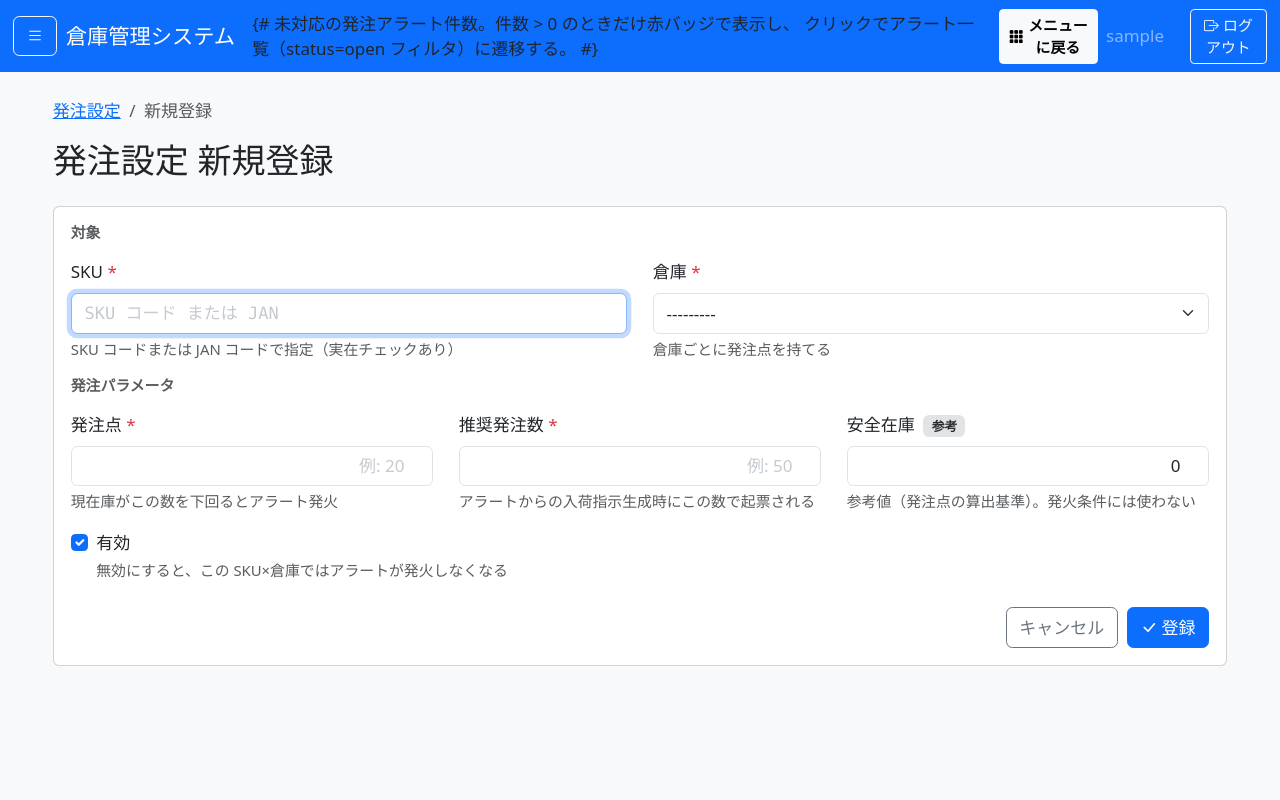
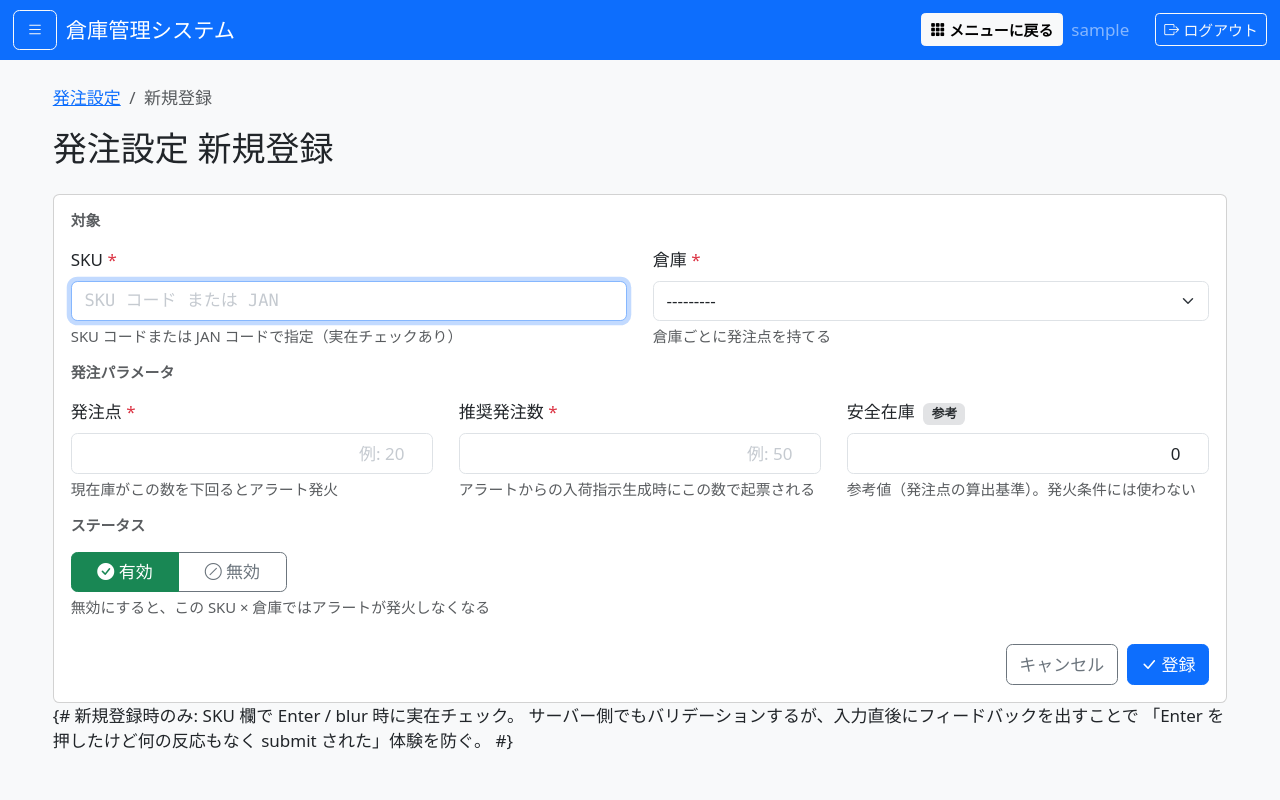
Before and after one commit to Dev-komaki789/wms, a Django app: page /stock/reorder-settings/new/ in a window 1280 px wide. Run offline with Django 5.2, Linux system fonts and the light colour scheme; the visitor is signed in with stand-in values (Sample User, id 1); data that the repository does not hold is empty.

Commit message:
発注アラート機能の指摘対応6点
(1) base.html の複数行 {# #} をヘッダーに出していたバグを1行化
(2) 発注設定 / 発注アラートのアイコンを fill 版から線画版に変更し他画面と統一
    （bi-bell-fill → bi-bell、bi-exclamation-octagon-fill → bi-exclamation-octagon）
(3) 発注設定一覧の SKU 列 130px、倉庫列 110px に固定し横スペースを節約
    倉庫セル内容も倉庫コードのみ表示、倉庫名は title 属性に
(4) 発注設定フォームの「有効」を他マスタと同じ StatusToggleWidget に統一
    （Bootstrap btn-check のセグメンテッドボタン）
(5) SKU 入力欄で Enter / blur 時に SkuLookupAPIView で実在チェックする JS を
    新規登録画面に追加。サーバー側バリデーションは元から正しいが、
    「Enter を押したけど無反応で submit された」体験を防ぐ。
    Enter で送信せず、まず実在チェックして✓/✗を即時表示する
(6) ★主バグ★ シグナルが StockMovement.post_save で発火していたため、
    その時点ではまだ StockBalance.save() が走っておらず古い値で集計され、
    発注点割れを検知できていなかった。StockBalance.post_save に切り替え。
    post_save 時点では DB 反映済みなので集計が正しい値になる。

Co-Authored-By: Claude Opus 4.7 <noreply@anthropic.com>

```diff
--- a/stock/forms.py
+++ b/stock/forms.py
@@ -6,6 +6,7 @@ from django.utils import timezone
 
 from masters.models import Area, Location, Sku, Warehouse
 from masters.utils import get_current_warehouse
+from masters.widgets import StatusToggleWidget
 
 from .models import SkuReorderSetting, StockBalance, StocktakeItem, StocktakeSession
 
@@ -589,7 +590,7 @@ class SkuReorderSettingForm(forms.ModelForm):
     class Meta:
         model = SkuReorderSetting
         fields = ['warehouse', 'reorder_point', 'reorder_qty', 'safety_stock', 'is_active']
-        labels = {'is_active': '有効'}
+        labels = {'is_active': 'ステータス'}
         widgets = {
             'warehouse': forms.Select(attrs={'class': 'form-select'}),
             'reorder_point': forms.NumberInput(
@@ -601,7 +602,8 @@ class SkuReorderSettingForm(forms.ModelForm):
             'safety_stock': forms.NumberInput(
                 attrs={'class': 'form-control text-end', 'min': '0', 'placeholder': '例: 10'}
             ),
-            'is_active': forms.CheckboxInput(attrs={'class': 'form-check-input'}),
+            # 他マスタと同じ btn-check セグメンテッドボタン
+            'is_active': StatusToggleWidget(),
         }
 
     def __init__(self, *args, **kwargs):
--- a/templates/a/base.html
+++ b/templates/a/base.html
@@ -102,14 +102,13 @@
       {% endif %}
       <ul class="navbar-nav ms-auto align-items-center flex-row gap-2">
         {% if user.is_authenticated %}
-          {# 未対応の発注アラート件数。件数 > 0 のときだけ赤バッジで表示し、
-             クリックでアラート一覧（status=open フィルタ）に遷移する。 #}
+          {# 未対応アラート件数（>0 のときだけ表示。クリックで一覧へ）。 #}
           {% if open_reorder_alerts_count %}
           <li class="nav-item">
             <a class="btn btn-warning btn-sm position-relative d-inline-flex align-items-center"
                href="{% url 'stock:reorder_alert_list' %}?status=open"
                title="未対応の発注アラート">
-              <i class="bi bi-exclamation-octagon-fill"></i>
+              <i class="bi bi-exclamation-octagon"></i>
               <span class="position-absolute top-0 start-100 translate-middle badge rounded-pill bg-danger">
                 {{ open_reorder_alerts_count }}
                 <span class="visually-hidden">件の未対応アラート</span>
@@ -235,10 +234,10 @@
           <i class="bi bi-clock-history me-2"></i>入出庫履歴照会
         </a>
         <a href="{% url 'stock:reorder_setting_list' %}" class="list-group-item list-group-item-action">
-          <i class="bi bi-bell-fill me-2"></i>発注設定
+          <i class="bi bi-bell me-2"></i>発注設定
         </a>
         <a href="{% url 'stock:reorder_alert_list' %}?status=open" class="list-group-item list-group-item-action d-flex align-items-center">
-          <i class="bi bi-exclamation-octagon-fill me-2"></i>発注アラート照会
+          <i class="bi bi-exclamation-octagon me-2"></i>発注アラート照会
           {% if open_reorder_alerts_count %}
             <span class="badge bg-danger rounded-pill ms-auto">{{ open_reorder_alerts_count }}</span>
           {% endif %}
--- a/templates/a/home.html
+++ b/templates/a/home.html
@@ -111,8 +111,8 @@
   {% if not is_handheld_worker %}
   {% include 'a/_menu_card.html' with url='stock:inquiry' icon='bi-list-stars' label='在庫照会' %}
   {% include 'a/_menu_card.html' with url='stock:movement_inquiry' icon='bi-clock-history' label='入出庫履歴照会' %}
-  {% include 'a/_menu_card.html' with url='stock:reorder_setting_list' icon='bi-bell-fill' label='発注設定' %}
-  {% include 'a/_menu_card.html' with url='stock:reorder_alert_list' icon='bi-exclamation-octagon-fill' label='発注アラート照会' %}
+  {% include 'a/_menu_card.html' with url='stock:reorder_setting_list' icon='bi-bell' label='発注設定' %}
+  {% include 'a/_menu_card.html' with url='stock:reorder_alert_list' icon='bi-exclamation-octagon' label='発注アラート照会' %}
   {% endif %}
   {% include 'a/_menu_card.html' with url='stock:handheld_inquiry' icon='bi-search' label='在庫照会' handheld=True %}
   {% include 'a/_menu_card.html' with url='stock:handheld_in' icon='bi-box-arrow-in-down' label='計画外入庫' handheld=True %}
--- a/templates/a/stock/reorder_alert_detail.html
+++ b/templates/a/stock/reorder_alert_detail.html
@@ -13,7 +13,7 @@
 
 <div class="d-flex justify-content-between align-items-center mb-3">
   <h2 class="mb-0">
-    <i class="bi bi-exclamation-octagon-fill me-2 text-warning"></i>発注アラート #{{ alert.pk }}
+    <i class="bi bi-exclamation-octagon me-2 text-warning"></i>発注アラート #{{ alert.pk }}
   </h2>
   <div>
     {% if alert.status == 'open' %}<span class="badge bg-danger fs-6">未対応</span>
--- a/templates/a/stock/reorder_alert_list.html
+++ b/templates/a/stock/reorder_alert_list.html
@@ -6,10 +6,10 @@
 {% block content %}
 <div class="d-flex justify-content-between align-items-center mb-3">
   <h2 class="mb-0">
-    <i class="bi bi-exclamation-octagon-fill me-2 text-warning"></i>発注アラート照会
+    <i class="bi bi-exclamation-octagon me-2 text-warning"></i>発注アラート照会
   </h2>
   <a href="{% url 'stock:reorder_setting_list' %}" class="btn btn-outline-secondary">
-    <i class="bi bi-bell-fill me-1"></i>発注設定マスタへ
+    <i class="bi bi-bell me-1"></i>発注設定マスタへ
   </a>
 </div>
 
--- a/templates/a/stock/reorder_setting_form.html
+++ b/templates/a/stock/reorder_setting_form.html
@@ -72,14 +72,11 @@
         </div>
       </div>
 
+      <h6 class="text-muted text-uppercase small fw-bold mb-3">ステータス</h6>
       <div class="mb-4">
-        <div class="form-check">
-          {{ form.is_active }}
-          <label class="form-check-label" for="{{ form.is_active.id_for_label }}">
-            {{ form.is_active.label }}
-          </label>
-          <div class="form-text">無効にすると、この SKU×倉庫ではアラートが発火しなくなる</div>
-        </div>
+        {{ form.is_active }}
+        <div class="form-text">無効にすると、この SKU × 倉庫ではアラートが発火しなくなる</div>
+        {% if form.is_active.errors %}<div class="invalid-feedback d-block">{{ form.is_active.errors|join:" " }}</div>{% endif %}
       </div>
 
       <div class="d-flex gap-2 justify-content-end">
@@ -91,4 +88,61 @@
     </form>
   </div>
 </div>
+
+{% if not object %}
+{# 新規登録時のみ: SKU 欄で Enter / blur 時に実在チェック。
+   サーバー側でもバリデーションするが、入力直後にフィードバックを出すことで
+   「Enter を押したけど何の反応もなく submit された」体験を防ぐ。 #}
+<script>
+(function () {
+  const input = document.getElementById('{{ form.sku_code.id_for_label }}');
+  if (!input || input.disabled) return;
+  const url = '{% url "masters:api_sku_lookup" %}';
+  const msg = document.createElement('div');
+  msg.className = 'small mt-1';
+  input.insertAdjacentElement('afterend', msg);
+  let lastCode = '';
+
+  function lookup() {
+    const code = input.value.trim();
+    if (!code || code === lastCode) return;
+    lastCode = code;
+    msg.textContent = '確認中…';
+    msg.className = 'small mt-1 text-muted';
+    fetch(url + '?code=' + encodeURIComponent(code),
+          {headers: {'X-Requested-With': 'XMLHttpRequest'}})
+      .then(r => r.json())
+      .then(d => {
+        if (d.found) {
+          msg.textContent = '✓ ' + d.sku_code + '（' + (d.product_name || '') + '）';
+          msg.className = 'small mt-1 text-success';
+          input.classList.remove('is-invalid');
+          input.classList.add('is-valid');
+        } else {
+          msg.textContent = '✗ SKU「' + code + '」は存在しません';
+          msg.className = 'small mt-1 text-danger';
+          input.classList.add('is-invalid');
+          input.classList.remove('is-valid');
+        }
+      })
+      .catch(() => {
+        msg.textContent = '通信エラー';
+        msg.className = 'small mt-1 text-danger';
+      });
+  }
+
+  // Enter で「送信」ではなく「実在チェック」を行う（誤送信防止）。
+  input.addEventListener('keydown', function (e) {
+    if (e.key === 'Enter') { e.preventDefault(); lookup(); }
+  });
+  input.addEventListener('blur', lookup);
+  input.addEventListener('input', function () {
+    if (input.value.trim() !== lastCode) {
+      msg.textContent = '';
+      input.classList.remove('is-valid', 'is-invalid');
+    }
+  });
+})();
+</script>
+{% endif %}
 {% endblock %}
```
Also changed, not shown: stock/signals.py (+14 -14 lines), templates/a/stock/reorder_setting_list.html (+5 -5 lines).
